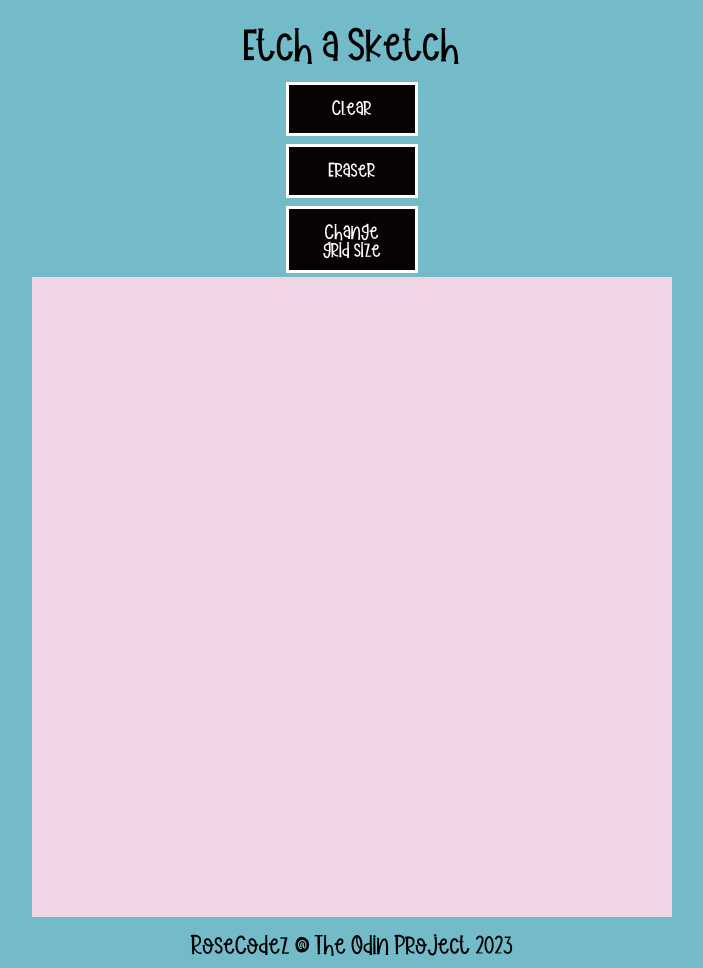
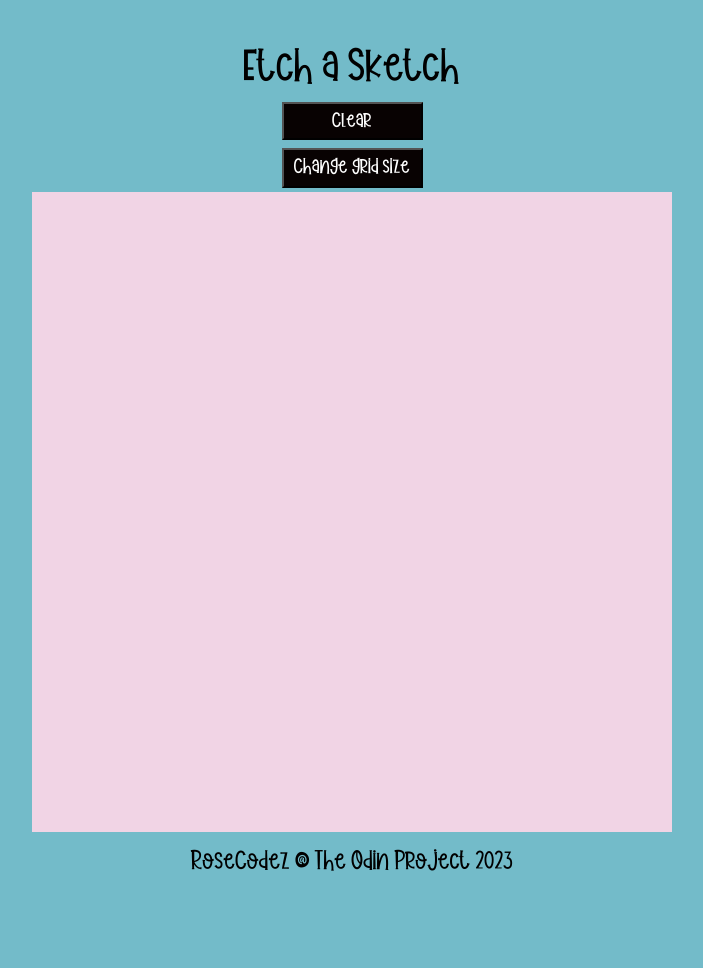
Before and after one commit to rosecodez/Etch-a-Sketch, a plain HTML site: page index.html in a window 1280 px wide. Shown: the whole page, without its empty margins (288-991 px from the left). After the commit the page ends 883 px from the top, so only its background shows below. Drawn offline with Linux system fonts and the light colour scheme.

Commit message:
Remove eraser

```diff
--- a/script.js
+++ b/script.js
@@ -60,7 +60,6 @@ function changeGridBtn() {
 
   // event to get user's value through prompt
   changeGridBtn.addEventListener("click", (event) => {
-    j = 1;
     userInput = prompt("Please insert desired size, between 1-100");
     if (userInput > 100) {
       alert("Value too high, please retry")
@@ -72,18 +71,6 @@ function changeGridBtn() {
 }
 changeGridBtn()
 
-//Function to create eraser and event
-function createEraser() {
-  // create button for eraser
-  const eraserBtn = document.createElement("button");
-  mainDiv.appendChild(eraserBtn);
-  eraserBtn.setAttribute("id", "eraserBtn");
-  eraserBtn.textContent = "Eraser";
-
-  // event for eraser
-
-}
-createEraser();
 
 //Function to clear color
 function clearColor() {
@@ -133,6 +120,7 @@ function resizeGrid(userInput) {
   }
 }
 
+// Function to create header
 function createHeader() {
   const header = document.createElement("header");
   mainDiv.appendChild(header);
--- a/style.css
+++ b/style.css
@@ -15,13 +15,12 @@ body {
 #mainDiv {
   display: flex;
   justify-content: center;
-  padding-top: 10px;
+  padding-top: 30px;
   flex-direction: column-reverse;
   align-items: center;
 }
 
 #mainGrid {
-  color: #d9ed92;
   display: flex;
   flex-wrap: wrap;
   width: 640px;
@@ -40,14 +39,15 @@ body {
 #changeGridBtn,
 #clearBtn,
 #eraserBtn {
+  display: flex;
   background-color: #080202;
-  border: solid;
   color: white;
-  padding: 15px 32px;
+  padding: 8px 5px;
   text-align: center;
   font-size: 16px;
   margin: 4px 2px;
-  width: 132px;
+  width: 141px;
+  justify-content: center;
   font-family: myFont;
 }
 
```
